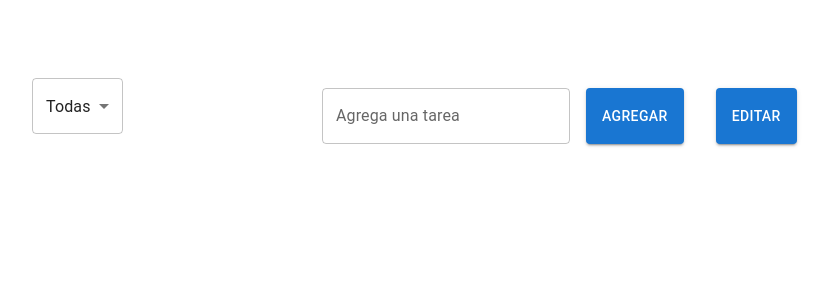
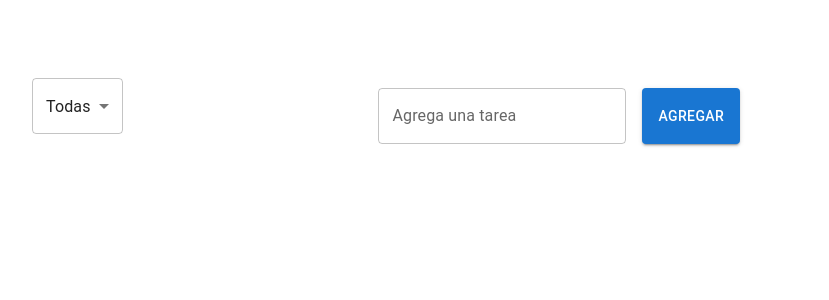
Before and after one commit to Mariacecilia1999/app, a React (Vite) app in the folder app/: page / in a window 1280 px wide. Shown: the top 300 px of the page, without its empty margins (128-957 px from the left). Built offline with nearby package versions, Linux system fonts and the light colour scheme.

Commit message:
I add status to hide and show the edit button

```diff
--- a/app/src/assets/components/AddTask.jsx
+++ b/app/src/assets/components/AddTask.jsx
@@ -1,17 +1,27 @@
 import {Box, Button, TextField } from '@mui/material';
 
 
-const AddTask = ({capturingInput, addInputTask, input, confirmEditedTask, error, textHelper}) =>{
+const AddTask = ({capturingInput, addInputTask, input, confirmEditedTask, error, textHelper, btn}) =>{
    return(
       <>
       <Box sx={{width:'100%', display: 'flex', justifyContent:'center' ,alignContent:'center', mt:10}}>
          <TextField  onChange={capturingInput}  value={input}  id="outlined-basic" label="Agrega una tarea" variant="outlined" error={error} helperText={textHelper}/>
-         <Button onClick={addInputTask} sx={{height:56, mx:2}} variant='contained'>
+         {btn === 1 ? (
+            <Button onClick={addInputTask} sx={{ height: 56, mx: 2 }} variant='contained'>
+               Agregar
+            </Button>
+            ) : (
+            <Button onClick={confirmEditedTask} sx={{ height: 56, mx: 2 }} variant='contained'>
+               Editar
+            </Button>
+            )}
+
+         {/* <Button onClick={addInputTask} sx={{height:56, mx:2}} variant='contained'>
                Agregar
          </Button>
          <Button onClick={confirmEditedTask} sx={{height:56, mx:2}} variant='contained'>
                Editar
-         </Button>
+         </Button> */}
       </Box>
       </>
    )
--- a/app/src/assets/components/Data.jsx
+++ b/app/src/assets/components/Data.jsx
@@ -14,12 +14,14 @@ const Data = () =>{
    const [select, setSelect] = useState('all')
    const [error, setError] = useState(false)
    const [textHelper, setHelper] = useState('')
+   const [btn, setBtn] = useState(1)
 
    const capturingInput = (e) =>{
       setInput(e.target.value)
    }
 
    const addInputTask = () =>{
+      setBtn(1)
       if(input === ''){
          setError(true)
          setHelper('No se pueden agregar tareas vacias')
@@ -44,6 +46,7 @@ const Data = () =>{
    }
 
    const editTask = (id) =>{
+      setBtn(2)
       const findEdit = tasks.find(task => task.id === id)
       setEdit(findEdit)
       console.log(findEdit.name)
@@ -51,6 +54,7 @@ const Data = () =>{
    }
 
    const confirmEditedTask = () =>{
+      setBtn(1)
       console.log(edit)
       const allTask = tasks.map((task) =>{
          if(task === edit){
@@ -87,7 +91,7 @@ const Data = () =>{
    return <>
             <Box sx={{width:{xs:'90vw', sm:'75vw'}, flexDirection:{xs:'column', sm:'row'}, alignItems:{xs:'end', sm:'center'}}} display='flex'>
                <ShowBy select={select} showBy={showBy}/>
-               <AddTask error={error} textHelper={textHelper} capturingInput={capturingInput} addInputTask={addInputTask} input={input} confirmEditedTask={confirmEditedTask}/>
+               <AddTask error={error} textHelper={textHelper} btn={btn} capturingInput={capturingInput} addInputTask={addInputTask} input={input} confirmEditedTask={confirmEditedTask}/>
             </Box>
             <ShowTask dataTasks={tasks} deleteTask={deleteTask} editTask={editTask} completeTask={completeTask}/>
          </>
```
